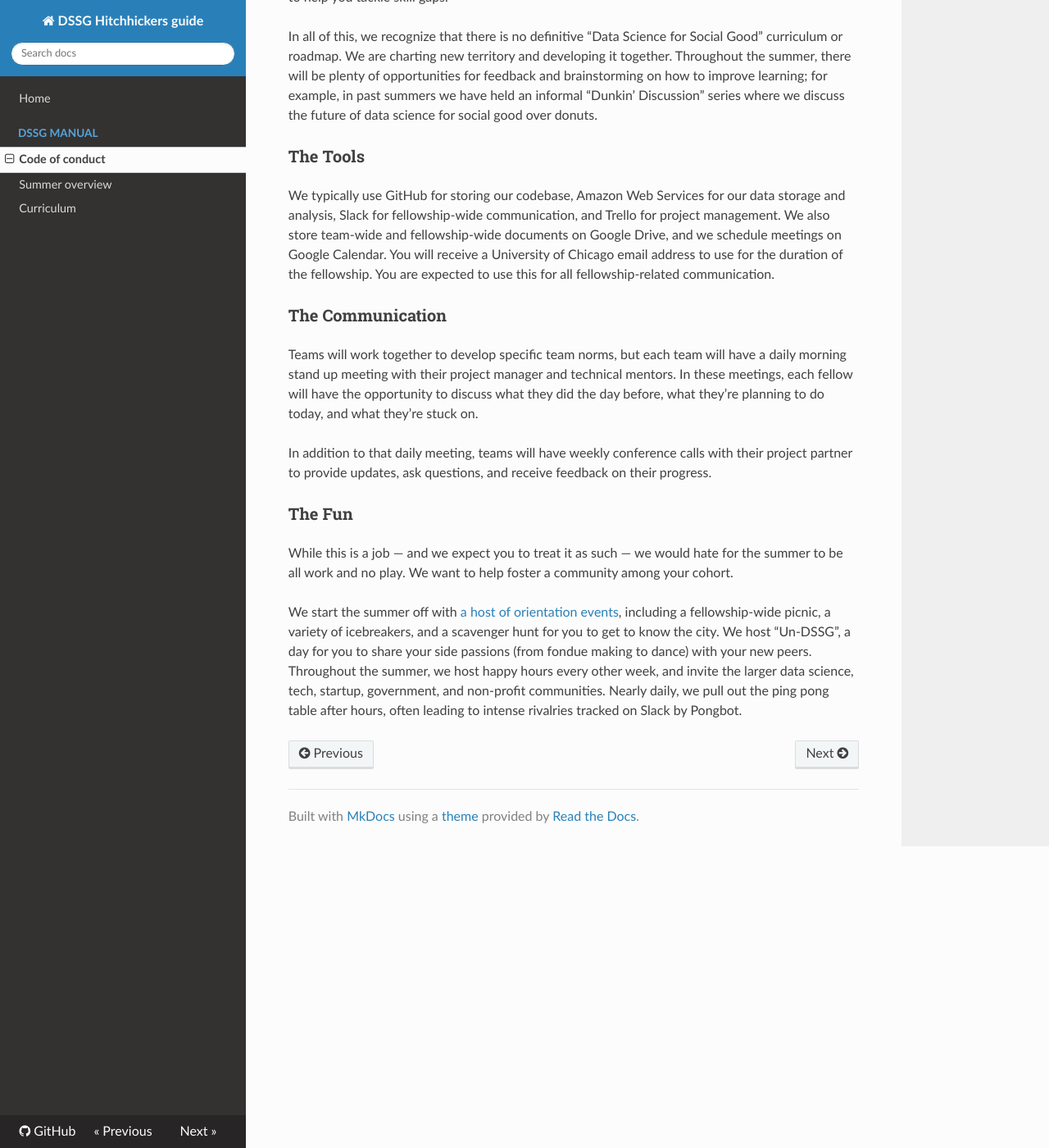
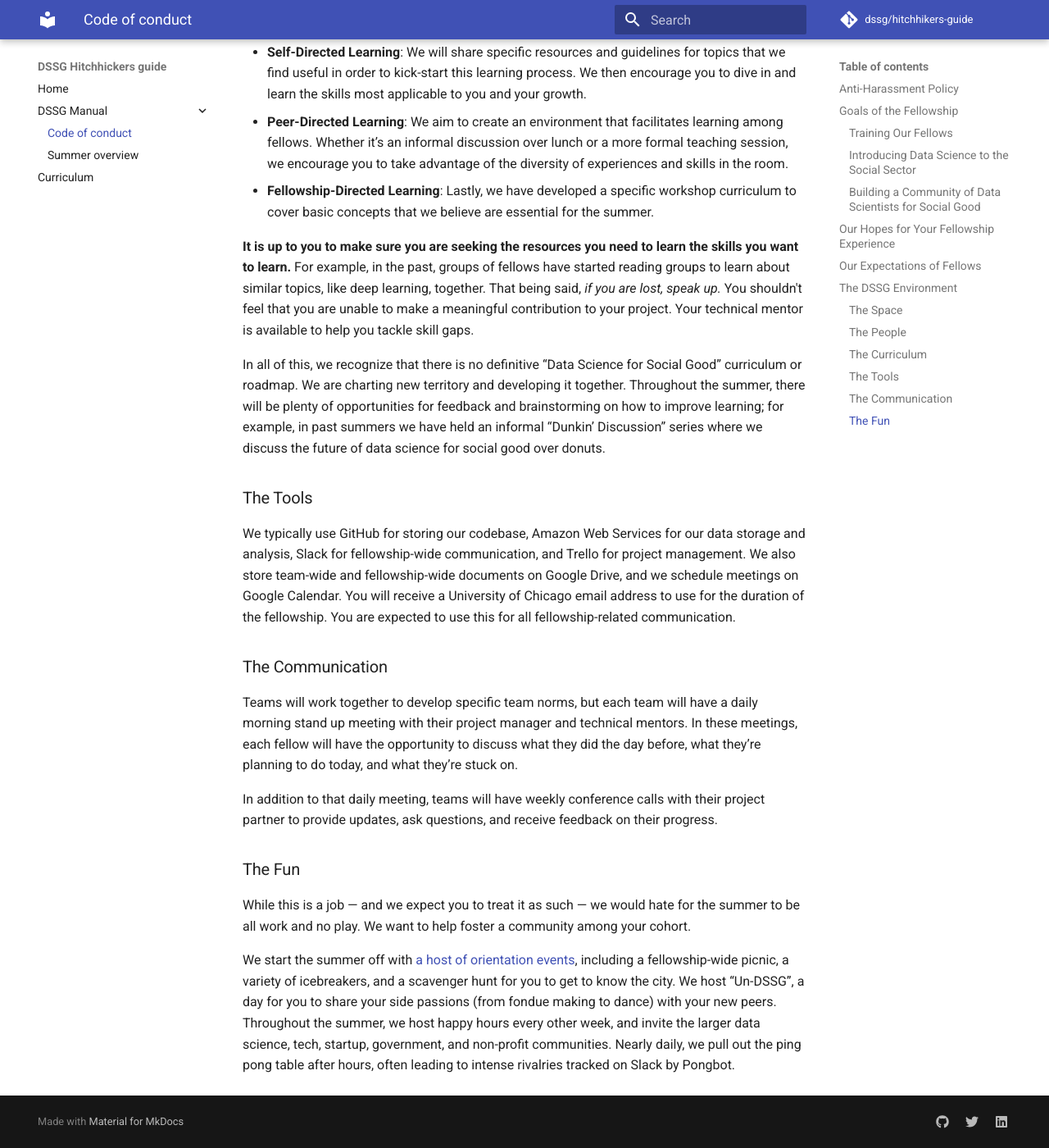
Before and after one commit to dssg/hitchhikers-guide, an MkDocs documentation site: the page built from sources/dssg-manual/conduct-culture-and-communications/README.md, in a window 1280 px wide and 1400 px high, scrolled down 6780 px. Shown: the whole window at 82% size. Built offline with MkDocs 1.6.1 and Material for MkDocs 9.7.7, drawn with Linux system fonts in a browser that asks for light colours; nearby versions of some CDN libraries; comment, search, counter and statistics services are not loaded; old or Windows-style settings are respelled for this version of MkDocs; some of the changed lines change nothing that is shown; some of the changed text lies outside the part shown.

Commit message:
Added material theme

```diff
--- a/mkdocs.yml
+++ b/mkdocs.yml
@@ -1,14 +1,40 @@
 site_name: DSSG Hitchhickers guide
-theme: readthedocs
+theme: material
 docs_dir: sources
+repo_name: 'dssg/hitchhikers-guide'
 repo_url: https://github.com/dssg/hitchhikers-guide
 edit_uri: blob/master/docs/templates
 site_description: ''
 
+extra:
+  social:
+    - type: 'github'
+      link: 'https://github.com/dssg/hitchhikers-guide'
+    - type: 'twitter'
+      link: 'https://twitter.com/datascifellows'
+    - type: 'linkedin'
+      link: 'https://linkedin.com/company/center-for-data-science-and-public-policy-university-of-chicago'
+
 markdown_extensions:
+  - admonition
   - toc:
       permalink: True
       baselevel: 2
+  - codehilite:
+      guess_lang: false
+  - def_list
+  - footnotes
+  - meta
+  - pymdownx.caret
+  - pymdownx.critic
+  - pymdownx.details
+  - pymdownx.extrarawhtml
+  - pymdownx.keys
+  - pymdownx.snippets
+  - pymdownx.superfences
+  - pymdownx.tasklist:
+      custom_checkbox: true
+  - pymdownx.tilde
 
 extra_javascript:
   - "js/mermaid.min.js"
--- a/requirements.txt
+++ b/requirements.txt
@@ -1,2 +1,3 @@
 mkdocs
 pymdown-extensions
+mkdocs-material
--- a/sources/dssg-manual/conduct-culture-and-communications/README.md
+++ b/sources/dssg-manual/conduct-culture-and-communications/README.md
@@ -7,11 +7,12 @@ fellows, staff, and visitors.
 
 
 ## Anti-Harassment Policy
-> Our Anti-Harassment Policy explicitly outlines the behavior for which we have a **zero tolerance policy**.
-> If you feel that you or anyone else is being harassed or treated
-> unfairly, or have any other concerns related to this policy,
-> **please contact one of your fellow advocates.** All contact with
-> the fellow advocates will be confidential.
+!!! info
+    Our Anti-Harassment Policy explicitly outlines the behavior for which we have a **zero tolerance policy**.
+    If you feel that you or anyone else is being harassed or treated
+    unfairly, or have any other concerns related to this policy,
+    **please contact one of your fellow advocates.** All contact with
+    the fellow advocates will be confidential.
 
 Data Science for Social Good is dedicated to providing a
 harassment-free experience in all event venues, including talks,
@@ -244,22 +245,21 @@ so directly, you can bring up your concerns with the fellow advocate.*
   candidates. We ask that you do what you're able to contribute to the
   DSSG mission and community.
 
-> ________________
-> ## _DON'T PANIC_
-Regardless of how much experience you have, we admitted you because we
-> believe that you can make a valuable contribution to your cohort,
-> and we think being a DSSG fellow will help prepare you to do data
-> science for social good in the real world. We've made a commitment
-> to you and want to do everything we can to help you succeed. This is
-> really important, so we'll say it again, in bold: **If you're
-> reading this, you are here because we want you to be here and
-> believe that you are ready to make an impact.** For example, don't
-> worry about how much more or less productive, knowledgable, or
-> experienced other fellows in your cohort might appear to be. It's
-> easy to only pay attention - and compare yourself - to those who
-> seem to be doing particularly well. Know that everyone has their own
-> struggles, and everyone has good and bad days.
-> ________________
+
+!!! warning "DON'T PANIC"
+    Regardless of how much experience you have, we admitted you because we
+    believe that you can make a valuable contribution to your cohort,
+    and we think being a DSSG fellow will help prepare you to do data
+    science for social good in the real world. We've made a commitment
+    to you and want to do everything we can to help you succeed. This is
+    really important, so we'll say it again, in bold: **If you're
+    reading this, you are here because we want you to be here and
+    believe that you are ready to make an impact.** For example, don't
+    worry about how much more or less productive, knowledgable, or
+    experienced other fellows in your cohort might appear to be. It's
+    easy to only pay attention - and compare yourself - to those who
+    seem to be doing particularly well. Know that everyone has their own
+    struggles, and everyone has good and bad days.
 
 
 # The DSSG Environment
```
